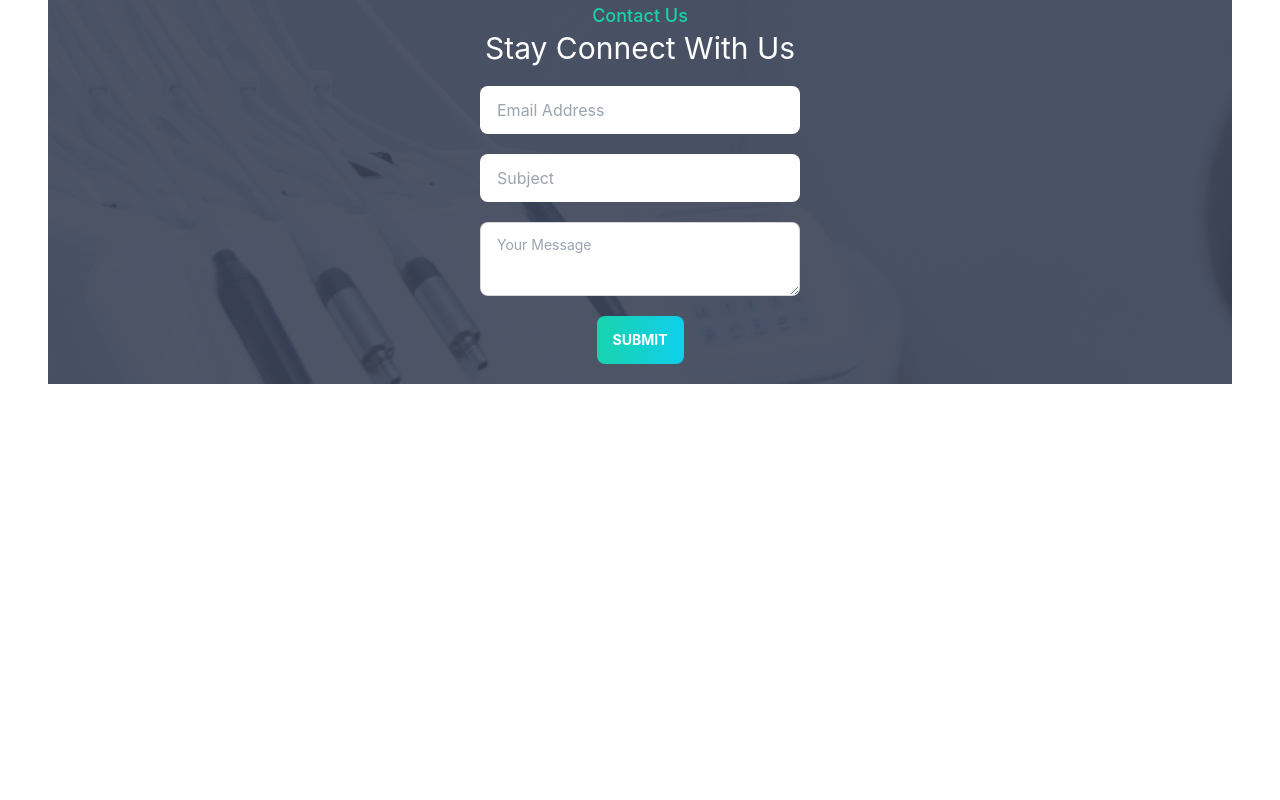
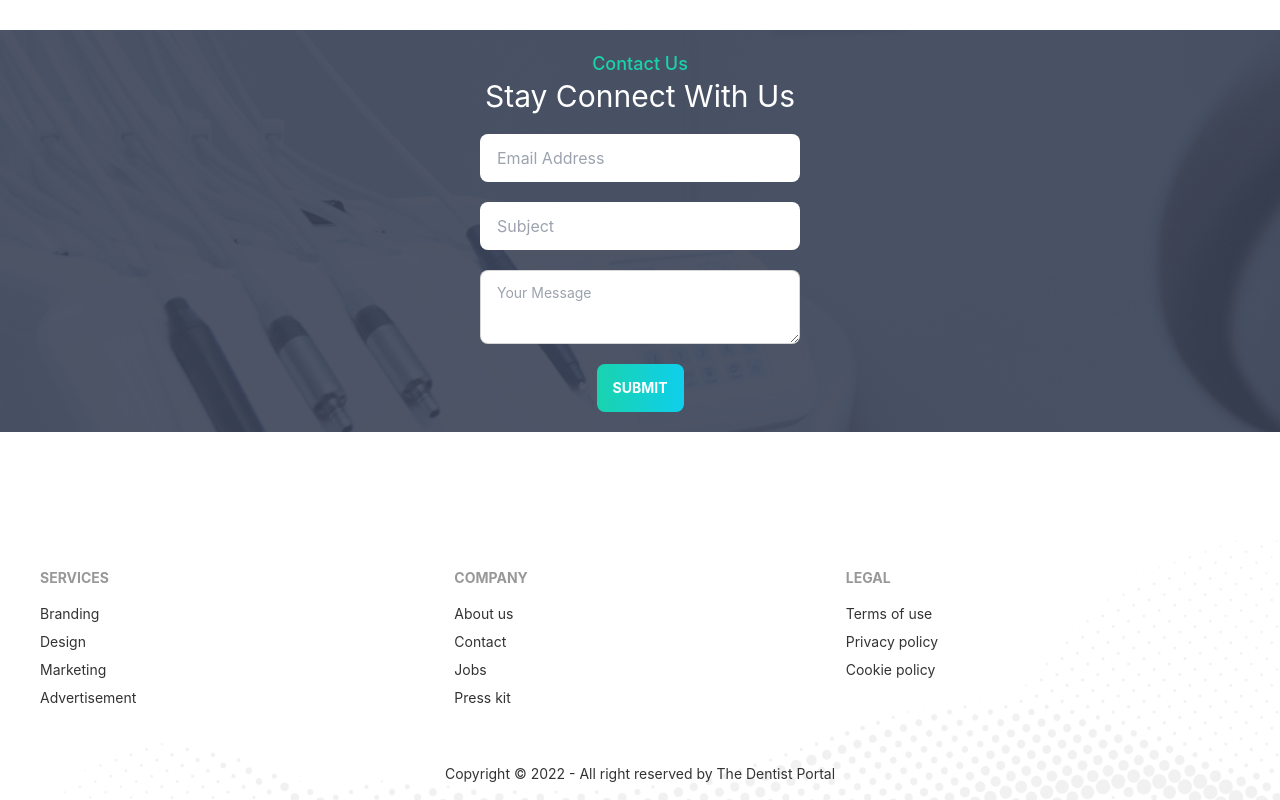
Before and after one commit to ronymia/doctor-portal-frontent, a React (Create React App) app: page / in a window 1280 px wide. Shown: the part 3328-4128 px from the top of the page. Before the commit the page ends 3808 px from the top, so only its background shows below. Built offline with nearby package versions, Linux system fonts and the light colour scheme.

Commit message:
homepage complete

```diff
--- a/src/App.js
+++ b/src/App.js
@@ -1,6 +1,7 @@
 import { Routes, Route } from 'react-router-dom';
 import './App.css';
 import About from './Pages/About/About';
+import Footer from './Pages/Home/Footer';
 import Home from './Pages/Home/Home';
 import NavBar from './Pages/Shared/NavBar';
 
@@ -12,6 +13,7 @@ function App() {
         <Route path='/' element={<Home />}></Route>
         <Route path='/about' element={<About />} />
       </Routes>
+      <Footer />
     </div>
   );
 }
--- a/src/Pages/Home/Banner.js
+++ b/src/Pages/Home/Banner.js
@@ -7,7 +7,7 @@ const Banner = () => {
 
     return (
         <div
-            className="hero min-h-screen">
+            className="hero min-h-screen px-12">
             <div className="hero-content flex-col lg:flex-row-reverse">
                 <img src={chair} className="max-w-sm md:max-w-lg rounded-lg shadow-2xl" />
                 <div>
--- /dev/null
+++ b/src/Pages/Home/Footer.js
@@ -0,0 +1,43 @@
+import React from 'react';
+import { Link } from "react-router-dom";
+import footer from '../../assets/images/footer.png';
+
+const Footer = () => {
+    return (
+
+        <footer style={{
+            background: `url(${footer})`,
+            backgroundSize: "cover"
+        }}>
+            <div className="footer p-10">
+                <div>
+                    <span className="footer-title">Services</span>
+                    <Link to='/ssc' className="link link-hover">Branding</Link>
+                    <Link to='/ssc' className="link link-hover">Design</Link>
+                    <Link to='/ssc' className="link link-hover">Marketing</Link>
+                    <Link to='/ssc' className="link link-hover">Advertisement</Link>
+                </div>
+                <div>
+                    <span className="footer-title">Company</span>
+                    <Link to='/ssc' className="link link-hover">About us</Link>
+                    <Link to='/ssc' className="link link-hover">Contact</Link>
+                    <Link to='/ssc' className="link link-hover">Jobs</Link>
+                    <Link to='/ssc' className="link link-hover">Press kit</Link>
+                </div>
+                <div>
+                    <span className="footer-title">Legal</span>
+                    <Link to='/ssc' className="link link-hover">Terms of use</Link>
+                    <Link to='/ssc' className="link link-hover">Privacy policy</Link>
+                    <Link to='/ssc' className="link link-hover">Cookie policy</Link>
+                </div>
+            </div>
+            <footer className="footer footer-center p-4">
+                <div>
+                    <p>Copyright © 2022 - All right reserved by The Dentist Portal</p>
+                </div>
+            </footer>
+        </footer>
+
+    );
+};
+export default Footer;
--- a/src/Pages/Home/Home.js
+++ b/src/Pages/Home/Home.js
@@ -8,7 +8,7 @@ import Testimonial from './Testimonial/Testimonial';
 
 const Home = () => {
     return (
-        <div className='px-12'>
+        <div className=''>
             <Banner />
             <Info />
             <Services />
--- a/src/Pages/Home/Info.js
+++ b/src/Pages/Home/Info.js
@@ -10,7 +10,7 @@ const Info = () => {
 
     return (
         <div
-            className='grid grid-cols-1 lg:grid-cols-3 gap-5'>
+            className='grid grid-cols-1 lg:grid-cols-3 gap-5 px-12'>
             <InfoCard
                 bgClass={"bg-gradient-to-r from-secondary to-primary"}
                 cardTitle={cardTitle[0]}
--- a/src/Pages/Home/Services.js
+++ b/src/Pages/Home/Services.js
@@ -28,7 +28,7 @@ const Services = () => {
     ];
 
     return (
-        <div className='my-20'>
+        <div className='my-20 px-12'>
             <div className=" text-center uppercase font-medium">
                 <h4 className='text-primary text-xl'>our service</h4>
                 <h3 className='text-accent text-4xl'>Services We Provide</h3>
--- a/src/Pages/Home/Testimonial/Testimonial.js
+++ b/src/Pages/Home/Testimonial/Testimonial.js
@@ -38,14 +38,14 @@ const Testimonial = () => {
     ]
 
     return (
-        <div className="my-24">
+        <div className="my-24 px-12">
             <div className="flex items-center justify-between my-4">
                 <div className="">
                     <h3 className='text-secondary text-lg font-medium'>Testimonial</h3>
                     <h2 className='text-accent text-4xl'>What Our Patients Says</h2>
                 </div>
                 <div className="">
-                    <img className='w-48 h-40' src={quote} alt="" />
+                    <img className='w-24 h-20 lg:w-48 lg:h-40' src={quote} alt="" />
                 </div>
             </div>
             <div className=" grid grid-cols-1 md:grid-cols-2 lg:grid-cols-4 gap-5 ">
```
